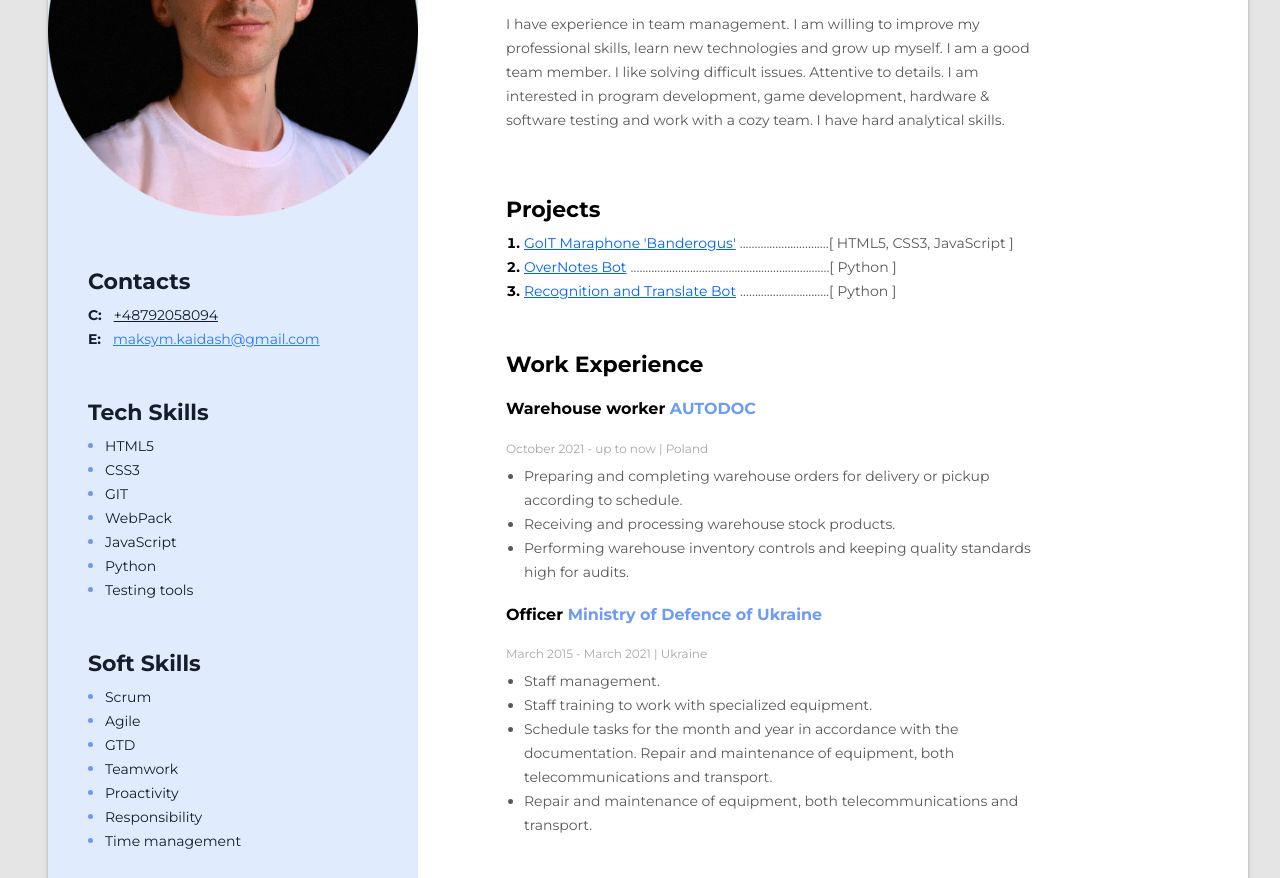
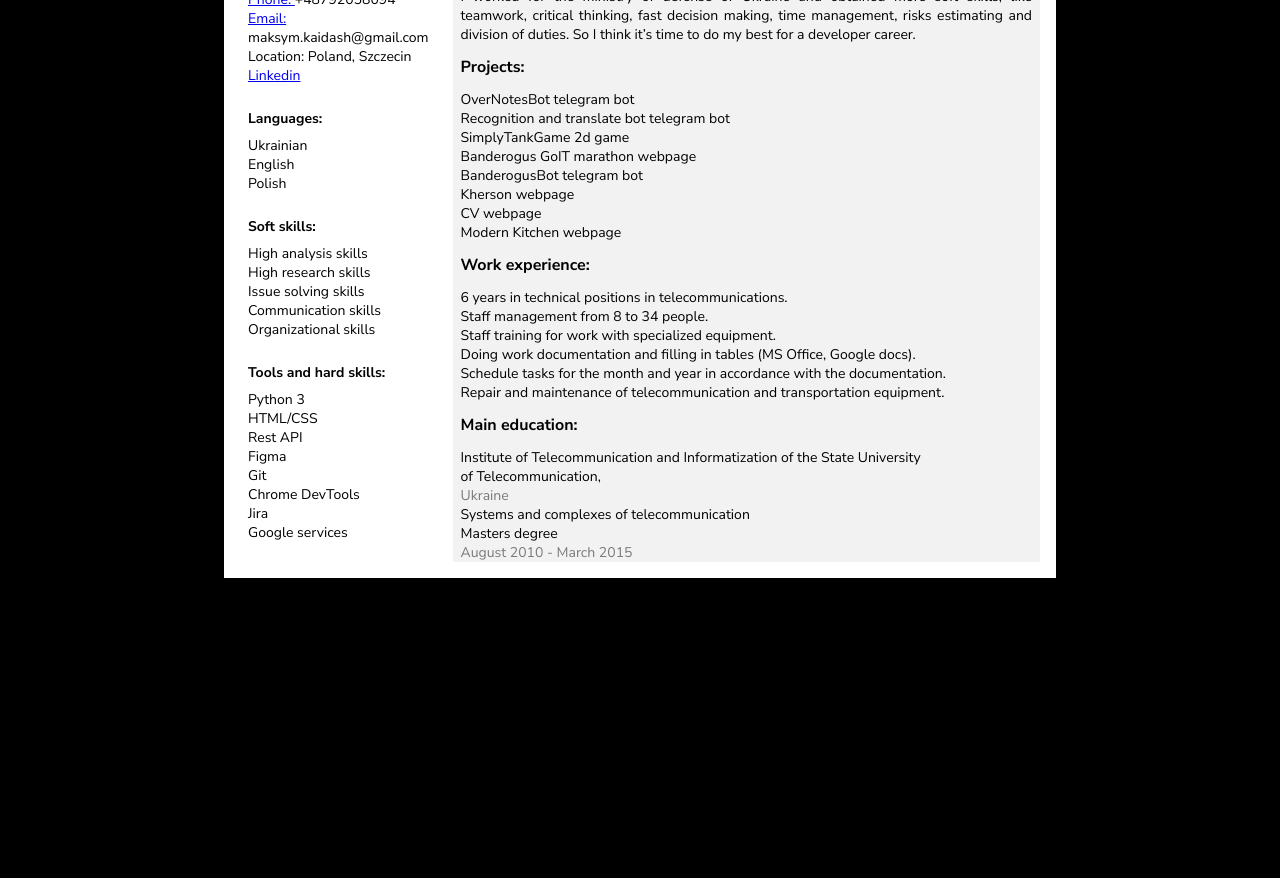
Before and after one commit to xaMMax/RESUME-PROJECT, a plain HTML site: page index.html in a window 1280 px wide. Shown: the part 242-1120 px from the top of the page. After the commit the page ends 852 px from the top, so only its background shows below. Drawn offline with Linux system fonts and the light colour scheme.

Commit message:
rebuild resume using figma

```diff
--- a/css/styles.css
+++ b/css/styles.css
@@ -1,211 +1,143 @@
+html {
+  display: flex;
+  width: auto;
+  padding: 24px 212px;
+  justify-content: center;
+  align-items: center;
+  gap: 10px;
+  background: #000;
+}
 body {
-  font-family: "Montserrat";
-  text-rendering: optimizeLegibility;
-
-  background-color: #e5e5e5;
-  padding: 40px;
+  max-width: 800px;
+  display: flex;
+  padding: 16px;
+  justify-content: center;
+  align-items: center;
+  gap: 16px;
+  flex: 1 0 0;
+  background: #FFF;
 }
-/* wrapper  */
-.wrapper {
+.leftside{
   display: flex;
-  flex-direction: row-reverse;
-  background-color: #fff;
-  width: 1200px;
-  margin: 0 auto;
-  box-shadow: 0px 4px 4px rgba(0, 0, 0, 0.25);
-  justify-content: start;
+  flex-direction: column;
+  justify-content: flex-start;
+  align-items: center;
+  gap: 12px;
+  align-self: stretch;
 }
-/* main content  */
-.main-content {
-  padding: 88px;
+.side{
+  display: flex;
+  flex-direction: column;
+  justify-content: flex-start;
+  align-items: center;
+  gap: 12px;
+  align-self: stretch;
+  background: #F2F2F2;
 }
-
-/* about me */
-.about-me-container {
-  margin-bottom: 64px;
+.picturediv{
+  display: flex;
+  padding: 0px 8px;
+  align-items: center;
+  align-self: stretch;
+  margin-bottom: 32px;
 }
-.my-profession {
+.picture{
+  display: flex;
+  flex-direction: column;
+  align-items: flex-start;
+  flex: 1 0 0;
+  align-self: stretch;
+  border-radius: 16px;
+  border: 1px solid rgba(0, 0, 0, 0.50);
+  height: 100%;
+  max-width: 70%;
+  margin: auto;
+}
+.contacts {
+  display: flex;
+  padding: 8px 0px;
+  flex-direction: column;
+  justify-content: center;
+  align-items: flex-start;
+  gap: 8px;
+  padding: 0;
+  margin: 0;
+}
+.textBold{
+  color: #000;
+  text-align: justify;
+  font-family: Nunito Sans;
+  font-size: 14px;
   font-style: normal;
   font-weight: 700;
+  line-height: normal;
+  padding: 0;
+  margin: 0;
+  margin-top: 16px;
+}
+.textRegular{
+  color: #000;
+  text-align: justify;
+  font-family: Nunito Sans;
   font-size: 14px;
-  line-height: 17px;
-  color: #000000;
-  margin: 0 0 18px 0;
+  font-style: normal;
+  font-weight: 400;
+  line-height: normal;
 }
-.my-name {
+.headdiv{
+  display: flex;
+  align-items: center;
+  align-self: stretch;
+  padding: 0px 8px;
+  margin: 0;
+}
+.positionText{
+  color: #000;
+  font-family: Nunito Sans;
+  font-size: 12px;
   font-style: normal;
   font-weight: 700;
-  font-size: 45px;
-  line-height: 55px;
-  color: #000000;
-  margin: 0 0 28px 0;
+  line-height: normal;
 }
-.my-descr {
+.headText{
+  color: #000;
+  font-family: Nunito Sans;
+  font-size: 16px;
+  font-style: normal;
+  font-weight: 700;
+  line-height: normal;
+  display: flex;
+  align-items: center;
+  align-self: stretch;
+  padding: 0;
+  margin: 0;
+}
+.regularText{
+  flex: 1 0 0;
+  color: #000;
+  text-align: justify;
+  font-family: Nunito Sans;
+  font-size: 14px;
   font-style: normal;
   font-weight: 400;
-  font-size: 14px;
-  line-height: 24px;
-  color: #595959;
-  width: 525px;
-}
-
-.main-content-title {
-  font-style: normal;
-  font-weight: 700;
-  font-size: 22px;
-  line-height: 27px;
-  color: #000000;
-  margin: 0 0 8px 0;
-}
-
-/* projects  */
-.projects-container {
-  margin-bottom: 48px;
-}
-.project-list {
-  padding: 0 0 0 18px;
+  line-height: normal;
+  padding: 0;
   margin: 0;
 }
-.project-item {
-  font-style: normal;
-  font-weight: 700;
+.regulardiv{
+  display: flex;
+  padding: 0px 8px;
+  align-items: center;
+  align-self: stretch;
+  margin: 0;
+}
+.graytext{
+  color: rgba(4, 4, 4, 0.50);
+  font-family: Nunito Sans;
   font-size: 14px;
-  line-height: 24px;
-  color: #000000;
-}
-.project-item-desc {
   font-style: normal;
   font-weight: 400;
-  font-size: 14px;
-  line-height: 24px;
-  color: #595959;
-}
-.project-item-link {
-  font-style: normal;
-  font-weight: 400;
-  font-size: 14px;
-  line-height: 24px;
-  text-decoration-line: underline;
-  color: #005fff;
-}
-/* work experience  */
-.work-experience-container {
-  margin-bottom: 44px;
-}
-.work-experience-position {
-  font-style: normal;
-  font-weight: 700;
-  font-size: 16px;
-  line-height: 20px;
-  color: #000000;
-}
-.work-experience-place {
-  margin-bottom: 16px;
-}
-.work-experience-company {
-  color: #6d9bf5;
-}
-.work-period {
-  font-style: normal;
-  font-weight: 400;
-  font-size: 12px;
-  line-height: 15px;
-  color: #a8a8a8;
-  margin: 12px 0 8px 0;
-}
-.work-duties {
-  font-style: normal;
-  font-weight: 400;
-  font-size: 14px;
-  line-height: 24px;
-  color: #595959;
-  width: 525px;
-}
-.work-duties-list {
-  padding: 0 0 0 18px;
+  line-height: normal;
+  padding: 0;
   margin: 0;
 }
-/* education  */
-.education-container {
-  padding: 0;
-  margin: 44px 0 0 0;
-}
-.study-place {
-  font-style: normal;
-  font-weight: 700;
-  font-size: 16px;
-  line-height: 20px;
-  color: #6d9bf5;
-  margin-top: 12px;
-  width: 525px;
-}
-.faculty {
-  font-style: normal;
-  font-weight: 700;
-  font-size: 14px;
-  line-height: 17px;
-  color: #000000;
-  margin-top: 12px;
-}
-
-/* sidebar  */
-.sidebar {
-  width: 370px;
-  background-color: #e0ebfe;
-}
-.my-photo {
-  margin-top: 40px;
-  width: 370px;
-}
-.contacts-container,
-.tech-skills-container,
-.soft-skills-container {
-  margin: 48px 0 0 40px;
-}
-.sidebar-title {
-  font-style: normal;
-  font-weight: 700;
-  font-size: 22px;
-  line-height: 27px;
-  color: #161d2a;
-  margin-bottom: 8px;
-}
-.contacts-type {
-  font-style: normal;
-  font-weight: 700;
-  font-size: 14px;
-  line-height: 24px;
-  color: #161d2a;
-  margin-right: 8px;
-}
-.contacts-item {
-  margin: 0;
-}
-.contacts-number {
-  font-style: normal;
-  font-weight: 400;
-  font-size: 14px;
-  line-height: 24px;
-  color: #161d2a;
-}
-.contacts-email {
-  font-style: normal;
-  font-weight: 400;
-  font-size: 14px;
-  line-height: 24px;
-  color: #2979ff;
-}
-.skills-list {
-  margin: 0;
-  padding: 0 0 0 17px;
-}
-.skills-list-item {
-  color: #6d98f5;
-}
-.skills-list-text {
-  font-style: normal;
-  font-weight: 400;
-  font-size: 14px;
-  line-height: 24px;
-  color: #161d2a;
-}
--- a/index.html
+++ b/index.html
@@ -4,221 +4,131 @@
     <meta charset="UTF-8" />
     <meta http-equiv="X-UA-Compatible" content="IE=edge" />
     <meta name="viewport" content="width=device-width, initial-scale=1.0" />
-    <link rel="preconnect" href="https://fonts.googleapis.com" />
-    <link rel="preconnect" href="https://fonts.gstatic.com" crossorigin />
-    <link
-      href="https://fonts.googleapis.com/css2?family=Montserrat:wght@400;700&display=swap"
-      rel="stylesheet"
-    />
+    <link rel="preconnect" href="https://fonts.googleapis.com">
+    <link rel="preconnect" href="https://fonts.gstatic.com" crossorigin>
+    <link href="https://fonts.googleapis.com/css2?family=Nunito+Sans:opsz,wght@6..12,400;6..12,700&display=swap" rel="stylesheet">
     <link rel="stylesheet" href="/css/styles.css" />
     <title>My resume</title>
   </head>
   <body>
-    <!-- Wrapper -->
-    <div class="wrapper">
-      <!-- Main content -->
-      <div class="main-content">
-        <!-- About me  -->
-        <div class="about-me-container">
-          <h2 class="my-profession">Front-End Developer</h2>
-          <h1 class="my-name">Maksym Kaidash</h1>
-          <p class="my-descr">
-            I have experience in team management. I am willing to improve my
-            professional skills, learn new technologies and grow up myself. I am
-            a good team member. I like solving difficult issues. Attentive to
-            details. I am interested in program development, game development,
-            hardware & software testing and work with a cozy team. I have hard
-            analytical skills.
+<div class="leftside">
+  <div class="picturediv">
+    <img class="picture" src="/img/photo.jpg" alt="">
+  </div>
+  <div class="contacts">
+    <div class="headdiv">
+      <p class="textBold">Contacts:</p>
+    </div>
+    <div class="regulardiv">
+      <p class="regularText">
+        <a href="tel:+48792058094">Phone: </a>+48792058094 <br>
+        <a href="mailto:maksym.kaidash@gmail.com">Email: </a>maksym.kaidash@gmail.com <br>
+        Location: Poland, Szczecin <br>
+        <a href="https://www.linkedin.com/in/mkaydash/">Linkedin</a></p>
+    </div>
+
+    <div class="headdiv">
+      <p class="textBold">Languages:</p>
+    </div>
+    <div class="regulardiv">
+      <p class="regularText">
+        Ukrainian <br>
+        English <br>
+        Polish
+    </div>
+
+    <div class="headdiv">
+      <p class="textBold">Soft skills:</p>
+    </div>
+    <div class="regulardiv">
+      <p class="regularText">
+        High analysis skills <br>
+        High research skills <br>
+        Issue solving skills <br>
+        Communication skills <br>
+        Organizational skills
       </p>
     </div>
-        <!-- Projects -->
-        <div class="projects-container">
-          <h3 class="main-content-title">Projects</h3>
-          <ol class="project-list">
-            <li class="project-item">
-              <a
-                href="https://github.com/xaMMax/banderogus"
-                class="project-item-link"
-                >GoIT Maraphone 'Banderogus'</a
-              >
-              <span class="project-item-desc"
-                >..............................[ HTML5, CSS3, JavaScript ]</span
-              >
-            </li>
-            <li class="project-item">
-              <a
-                href="https://github.com/xaMMax/pythonProject"
-                class="project-item-link"
-                >OverNotes Bot</a
-              >
-              <span class="project-item-desc">
-                ...................................................................[
-                Python ]</span
-              >
-            </li>
-            <li class="project-item">
-              <a
-                href="https://github.com/xaMMax/pythonProject/tree/xaMMax-patch-1"
-                class="project-item-link"
-                >Recognition and Translate Bot</a
-              >
-              <span class="project-item-desc"
-                >..............................[ Python ]</span
-              >
-            </li>
-          </ol>
+
+    <div class="headdiv">
+      <p class="textBold">Tools and hard skills:</p>
     </div>
-        <!-- Work experience -->
-        <div class="work-experience-container">
-          <h3 class="main-content-title">Work Experience</h3>
-          <!-- Company 1-->
-          <div class="work-experience-place">
-            <h4 class="work-experience-position">
-              Warehouse worker
-              <span class="work-experience-company">AUTODOC</span>
-            </h4>
-            <p class="work-period">October 2021 - up to now | Poland</p>
-            <ul class="work-duties-list">
-              <li class="work-duties">
-                Preparing and completing warehouse orders for delivery or pickup
-                according to schedule.
-              </li>
-              <li class="work-duties">
-                Receiving and processing warehouse stock products.
-              </li>
-              <li class="work-duties">
-                Performing warehouse inventory controls and keeping quality
-                standards high for audits.
-              </li>
-            </ul>
-          </div>
-          <!-- Company 2-->
-          <!-- <div class="work-experience-place">
-            <h4 class="work-experience-position">
-              Manager
-              <span class="work-experience-company">Banderogusak & Co.</span>
-            </h4>
-            <p class="work-period">March 2015 - October 2018 | Country</p>
-            <ul class="work-duties-list">
-              <li class="work-duties">
-                Lorem ipsum dolor sit amet, consectetur adipiscing elit, sed do
-                eiusmod labore et dolore magna aliqua.
-              </li>
-              <li class="work-duties">
-                Quis ipsum suspendisse ultrices gravida.
-              </li>
-              <li class="work-duties">Risus commodo viverra maecenas.</li>
-            </ul>
-          </div> -->
-          <!-- Company 3-->
-          <div class="work-experience-place">
-            <h4 class="work-experience-position">
-              Officer
-              <span class="work-experience-company"
-                >Ministry of Defence of Ukraine</span
-              >
-            </h4>
-            <p class="work-period">March 2015 - March 2021 | Ukraine</p>
-            <ul class="work-duties-list">
-              <li class="work-duties">Staff management.</li>
-              <li class="work-duties">
-                Staff training to work with specialized equipment.
-              </li>
-              <li class="work-duties">
-                Schedule tasks for the month and year in accordance with the
-                documentation. Repair and maintenance of equipment, both
-                telecommunications and transport.
-              </li>
-              <li class="work-duties">
-                Repair and maintenance of equipment, both telecommunications and
-                transport.
-              </li>
-            </ul>
+    <div class="regulardiv">
+      <p class="regularText">
+        Python 3 <br>
+        HTML/CSS <br>
+        Rest API <br>
+        Figma <br>
+        Git <br>
+        Chrome DevTools <br>
+        Jira <br>
+        Google services
+      </p>
     </div>
   </div>
-        <!-- Education -->
-        <div class="education-container">
-          <h3 class="main-content-title">Education</h3>
-          <h4 class="study-place">
-            Institute of Telecommunication and Informatization of the State
-            University of Telecommunication
-          </h4>
-          <h5 class="faculty">Multi-channel communication</h5>
-          <p class="work-period">September 2010 - March 2015 | Ukraine</p>
+
 </div>
+<div class="side">
+
+  <div class="headdiv">
+    <p class="positionText">python developer</p>
   </div>
-      <!-- Sidebar -->
-      <aside class="sidebar">
-        <img class="my-photo" src="img/photo.png" alt="Maksym Kaidash" />
-        <!-- Contacts -->
-        <div class="contacts-container">
-          <h3 class="sidebar-title">Contacts</h3>
-          <p class="contacts-item">
-            <span class="contacts-type">C: </span>
-            <a href="tel:+48792058094" class="contacts-number">+48792058094 </a>
-          </p>
-          <p class="contacts-item">
-            <span class="contacts-type">E: </span>
-            <a href="mailto:maksym.kaidash@gmail.com" class="contacts-email">
-              maksym.kaidash@gmail.com</a
-            >
+
+  <div class="headdiv">
+    <p class="headText">Maksym Kaidash</p>
+  </div>
+  <div class="regulardiv">
+    <p class="regularText">
+      I had an experience in full development of my own projects based on python. From idea to implementation, from pictures to deployment on online services. These projects were based mainly with python, but sometimes I used other programming languages and frameworks. Of course it’s not a commercial developer experience, but during development of my own projects I had obtained important programming skills. Before my developer path I worked for the ministry of defense of Ukraine and obtained more soft skills, like teamwork, critical thinking, fast decision making, time management, risks estimating and division of duties. So I think it’s time to do my best for a developer career.
     </p>
   </div>
-        <!-- Tech skills  -->
-        <div class="tech-skills-container">
-          <h3 class="sidebar-title">Tech Skills</h3>
-          <ul class="skills-list">
-            <li class="skills-list-item">
-              <span class="skills-list-text">HTML5</span>
-            </li>
-            <li class="skills-list-item">
-              <span class="skills-list-text">CSS3</span>
-            </li>
-            <li class="skills-list-item">
-              <span class="skills-list-text">GIT</span>
-            </li>
-            <li class="skills-list-item">
-              <span class="skills-list-text">WebPack</span>
-            </li>
-            <li class="skills-list-item">
-              <span class="skills-list-text">JavaScript</span>
-            </li>
-            <li class="skills-list-item">
-              <span class="skills-list-text">Python</span>
-            </li>
-            <li class="skills-list-item">
-              <span class="skills-list-text">Testing tools</span>
-            </li>
-          </ul>
+
+  <div class="headdiv">
+    <p class="headText">Projects:</p>
   </div>
-        <!-- Soft skills  -->
-        <div class="soft-skills-container">
-          <h3 class="sidebar-title">Soft Skills</h3>
-          <ul class="skills-list">
-            <li class="skills-list-item">
-              <span class="skills-list-text">Scrum</span>
-            </li>
-            <li class="skills-list-item">
-              <span class="skills-list-text">Agile</span>
-            </li>
-            <li class="skills-list-item">
-              <span class="skills-list-text">GTD</span>
-            </li>
-            <li class="skills-list-item">
-              <span class="skills-list-text">Teamwork</span>
-            </li>
-            <li class="skills-list-item">
-              <span class="skills-list-text">Proactivity</span>
-            </li>
-            <li class="skills-list-item">
-              <span class="skills-list-text">Responsibility</span>
-            </li>
-            <li class="skills-list-item">
-              <span class="skills-list-text">Time management</span>
-            </li>
-          </ul>
+  <div class="regulardiv">
+    <p class="regularText">
+      OverNotesBot telegram bot <br>
+      Recognition and translate bot telegram bot <br>
+      SimplyTankGame 2d game <br>
+      Banderogus GoIT marathon webpage <br>
+      BanderogusBot telegram bot <br>
+      Kherson webpage <br>
+      CV webpage <br>
+      Modern Kitchen webpage <br>
+    </p>
   </div>
-      </aside>
+
+  <div class="headdiv">
+    <p class="headText">Work experience:</p>
+  </div>
+  <div class="regulardiv">
+    <p class="regularText">
+      6 years in technical positions in telecommunications. <br>
+      Staff management from 8 to 34 people. <br>
+      Staff training for work with specialized equipment. <br>
+      Doing work documentation and filling in tables (MS Office, Google docs). <br>
+      Schedule tasks for the month and year in accordance with the documentation. <br>
+      Repair and maintenance of telecommunication and transportation equipment.
+    </p>
+  </div>
+
+  <div class="headdiv">
+    <p class="headText">
+      Main education:
+    </p>
+  </div>
+  <div class="regulardiv">
+    <p class="regularText">
+      Institute of Telecommunication and Informatization of the State University <br>
+      of Telecommunication, <br>
+      <span class="graytext">Ukraine</span>  <br>
+      Systems and complexes of telecommunication <br>
+      Masters degree <br>
+      <span class="graytext">August 2010 - March 2015</span>
+    </p>
+  </div>
+
 </div>
   </body>
 </html>
```
Also changed, not shown: img/photo.png (deleted), 2 other files. Lines whose indentation alone changed are shown as unchanged.
